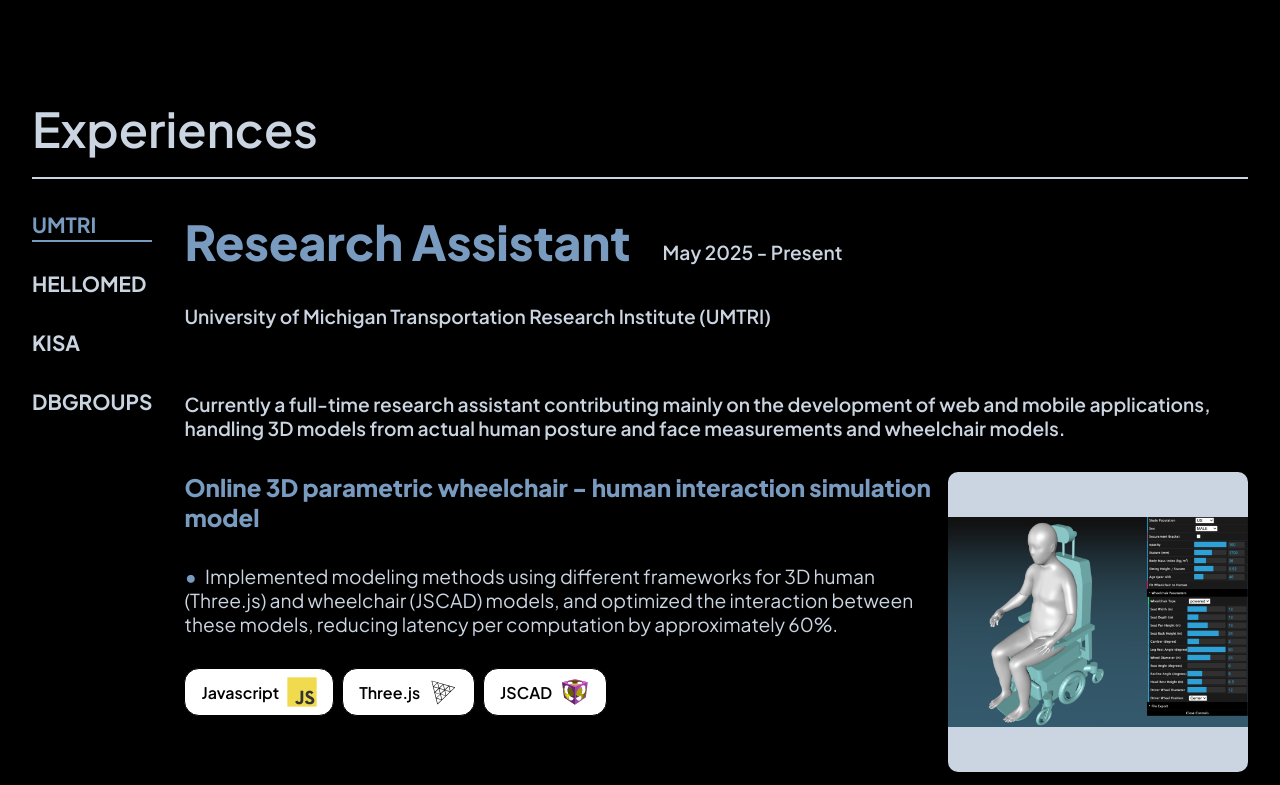
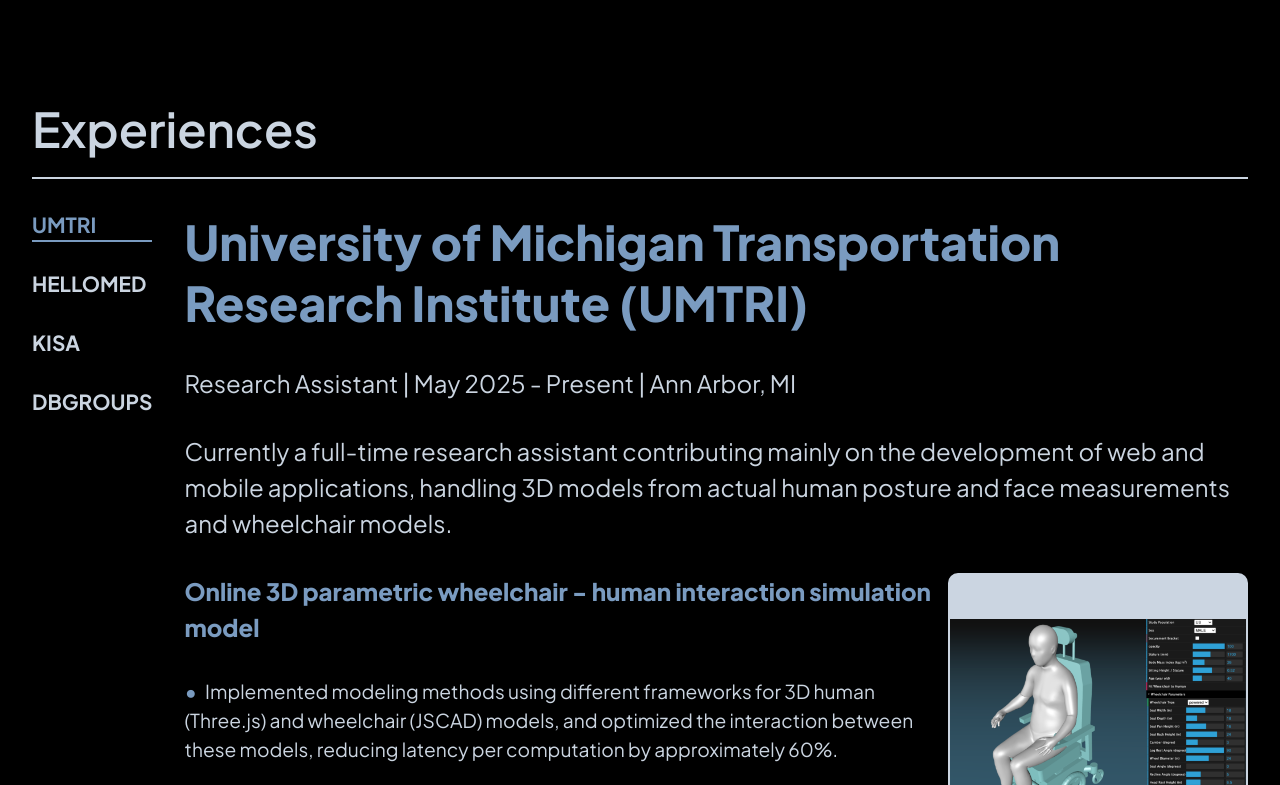
Before and after one commit to dongsub0918/personal-website, a Next.js app: page / in a window 1280 px wide. Shown: the part 2015-2800 px from the top of the page. Built offline with nearby package versions, Linux system fonts and the light colour scheme.

Commit message:
experience section implementation complete

```diff
--- a/src/lib/content/experiences.ts
+++ b/src/lib/content/experiences.ts
@@ -58,7 +58,10 @@
           internalLink: null,
           preview: "/project-previews/hellomed.png",
           externalLink: "https://www.hello-med.com/",
-          githubLink: null,
+          githubLink: [
+            "https://github.com/dongsub0918/hellomed-client",
+            "https://github.com/dongsub0918/hellomed-server",
+          ],
         },
         descriptions: [
           "Deployed HIPAA compliant, reliable, and highly scalable databases and REST API servers for handling medical data including images using presigned URLs and tokens, successfully handling 300+ data submissions per month.",
@@ -95,7 +98,10 @@
           internalLink: null,
           preview: "/project-previews/kisa.png",
           externalLink: "https://www.umichkisa.com/",
-          githubLink: null,
+          githubLink: [
+            "https://github.com/dongsub0918/kisa-client",
+            "https://github.com/dongsub0918/kisa-server",
+          ],
         },
         descriptions: [
           "Designed and implemented servers and databases to power the bulletin board feature, serving as a platform for +400 user posts and externally requested job postings, with traffic of ~1,000 unique users per day.",
@@ -120,7 +126,10 @@
           internalLink: null,
           preview: "/project-previews/pocha.png",
           externalLink: "https://www.umichkisa.com/pocha",
-          githubLink: null,
+          githubLink: [
+            "https://github.com/dongsub0918/kisa-client",
+            "https://github.com/dongsub0918/kisa-server",
+          ],
         },
         descriptions: [
           "Designed and implemented a reliable and live notification system for order status updates using socket communication.",
--- a/src/ui/aboutSection/aboutSection.module.css
+++ b/src/ui/aboutSection/aboutSection.module.css
@@ -28,10 +28,6 @@
 }
 
 @media (max-width: 760px) {
-  .container {
-    min-height: 100vh;
-  }
-
   .title {
     font-size: 1.6rem;
   }
--- a/src/ui/experiencesSection/experiencesContent/experiencesContent.module.css
+++ b/src/ui/experiencesSection/experiencesContent/experiencesContent.module.css
@@ -4,65 +4,16 @@
   gap: 2rem;
 }
 
-.temp {
+.companyContainer {
   display: flex;
   gap: 2rem;
   align-items: end;
-
-  span {
-    font-size: 1.2rem;
-    font-weight: 600;
-    margin-bottom: 0.5rem;
-  }
 }
 
-.header {
+.headerContainer {
   display: flex;
   flex-direction: column;
   gap: 2rem;
-  transition: color var(--transition-duration) var(--transition-timing);
-
-  h3 {
-    font-size: 3rem;
-    font-weight: 1000;
-    color: var(--primary);
-    transition: color var(--transition-duration) var(--transition-timing);
-  }
-
-  p {
-    font-size: 1.2rem;
-    font-weight: 600;
-  }
-}
-
-.subHeader {
-  display: flex;
-  justify-content: space-between;
-  align-items: center;
-  font-size: 1.1rem;
-  font-weight: 600;
-}
-
-.description {
-  display: flex;
-  flex-direction: column;
-  gap: 1rem;
-  font-size: 1.2rem;
-
-  p::before {
-    content: "•";
-    color: var(--primary);
-    margin-right: 0.5rem;
-    font-weight: bold;
-    transition: color var(--transition-duration) var(--transition-timing);
-  }
-}
-
-.projectsHeader {
-  font-size: 1.5rem;
-  font-weight: 1000;
-  color: var(--primary);
-  transition: color var(--transition-duration) var(--transition-timing);
 }
 
 .projectsContainer {
@@ -83,8 +34,82 @@
   gap: 2rem;
 }
 
-.projectTitle {
-  font-size: 1.5rem;
+/* font sizes */
+.headerFont {
+  font-size: 3rem;
   font-weight: 1000;
   color: var(--primary);
 }
+
+.subheaderFont {
+  font-size: 1.5rem;
+  line-height: 1.5;
+}
+
+.bulletPointFont {
+  font-size: 1.2rem;
+  line-height: 1.5;
+}
+
+.subheaderFont.highlight {
+  font-weight: 1000;
+  color: var(--primary);
+}
+
+.bulletPointFont::before {
+  content: "•";
+  color: var(--primary);
+  margin-right: 0.5rem;
+  font-weight: bold;
+  transition: color var(--transition-duration) var(--transition-timing);
+}
+
+@media (max-width: 600px) {
+  .headerFont {
+    font-size: 2rem;
+  }
+
+  .subheaderFont {
+    font-size: 1.2rem;
+  }
+
+  .bulletPointFont {
+    font-size: 1rem;
+  }
+
+  .projectsContainer {
+    gap: 3rem;
+  }
+
+  .projectContent {
+    gap: 1rem;
+  }
+}
+
+/* skills display */
+
+.projectSkillsWideView {
+  display: block;
+}
+
+.projectSkillsSmallView {
+  display: none;
+  margin-top: 3rem;
+}
+
+@media (max-width: 1400px) {
+  .projectSkillsWideView {
+    display: none;
+  }
+
+  .projectSkillsSmallView {
+    display: block;
+  }
+}
+
+/* preview display */
+@media (max-width: 700px) {
+  .projectContainer {
+    flex-direction: column;
+  }
+}
--- a/src/ui/experiencesSection/experiencesContent/experiencesContent.tsx
+++ b/src/ui/experiencesSection/experiencesContent/experiencesContent.tsx
@@ -17,49 +17,54 @@
   return (
     <div className={styles.container}>
       {/* header */}
-      <div className={styles.header}>
-        <div className={styles.temp}>
-          <h3>{experience.title}</h3>
-          <span>
-            {experience.start} - {experience.end}
-          </span>
+      <div className={styles.headerContainer}>
+        <div className={styles.companyContainer}>
+          <h3 className={styles.headerFont}>{experience.company}</h3>
         </div>
-        <p>{experience.company}</p>
-        <div className={styles.subHeader}>
-          {/* <span>{experience.location}</span> */}
-        </div>
-        <p className={styles.description}>{experience.description}</p>
+        <p className={styles.subheaderFont}>
+          {experience.title} | {experience.start} - {experience.end} |{" "}
+          {experience.location}
+        </p>
+        <p className={styles.subheaderFont}>{experience.description}</p>
       </div>
 
-      {/* description */}
+      {/* projects */}
 
-      {/* projects */}
       <div className={styles.projectsContainer}>
         {projects.map((project) => (
-          <div key={project.title} className={styles.projectContainer}>
+          <div key={project.title}>
+            <div className={styles.projectContainer}>
               <div className={styles.projectContent}>
                 {/* project title */}
-              <p className={styles.projectTitle}>{project.title}</p>
+                <p className={`${styles.subheaderFont} ${styles.highlight}`}>
+                  {project.title}
+                </p>
 
                 {/* project descriptions */}
-              <div className={styles.description}>
                 {project.descriptions.map((description) => (
-                  <p key={description}>{description}</p>
+                  <p key={description} className={styles.bulletPointFont}>
+                    {description}
+                  </p>
                 ))}
-              </div>
 
                 {/* project skills */}
+                <div className={styles.projectSkillsWideView}>
                   <ProjectSkills skills={project.skills} />
-
-              {/* project links */}
+                </div>
               </div>
 
               {project.cardContent.preview && (
                 <ProjectPreviewCard
                   externalLink={project.cardContent.externalLink}
+                  githubLink={project.cardContent.githubLink}
                   preview={project.cardContent.preview}
                 />
               )}
+            </div>
+
+            <div className={styles.projectSkillsSmallView}>
+              <ProjectSkills skills={project.skills} />
+            </div>
           </div>
         ))}
       </div>
--- a/src/ui/experiencesSection/experiencesContent/projectPreviewCard.module.css
+++ b/src/ui/experiencesSection/experiencesContent/projectPreviewCard.module.css
@@ -1,37 +1,33 @@
 .container {
   display: flex;
   flex-direction: column;
-  gap: 0.5rem;
 }
-
-.link {
-  display: flex;
-  align-items: center;
-  justify-content: center;
-  gap: 0.5rem;
-  /* border: 3px solid var(--accent); */
-  border-radius: 10px;
-  padding: 0.5rem 1rem;
-  font-size: 1.2rem;
-  font-weight: 600;
-  transition: border-color var(--transition-duration) var(--transition-timing);
-}
-
-/* .link:hover {
-  border: 3px solid var(--accent-dark);
-} */
 
 .imageContainer {
   display: flex;
   flex-direction: column;
   position: relative;
-  border-radius: 10px;
   width: 300px;
   height: 300px;
   flex-shrink: 0;
 }
 
+.link:hover {
+  opacity: 0.7;
+}
+
 .previewImage {
+  object-fit: contain;
+  background-color: var(--foreground);
+  border: 2px solid var(--foreground);
+  border-radius: 10px 10px 0 0;
+  overflow: hidden;
+  transition: background-color var(--transition-duration)
+      var(--transition-timing),
+    border-color var(--transition-duration) var(--transition-timing);
+}
+
+.noLink {
   object-fit: contain;
   background-color: var(--foreground);
   border-radius: 10px;
@@ -39,3 +35,26 @@
   transition: background-color var(--transition-duration)
     var(--transition-timing);
 }
+
+.linkContainer {
+  display: flex;
+  justify-content: end;
+  padding: 0.7rem;
+  gap: 1.2rem;
+  border-left: 2px solid var(--foreground);
+  border-right: 2px solid var(--foreground);
+  border-bottom: 2px solid var(--foreground);
+  border-radius: 0 0 10px 10px;
+  transition: border-color var(--transition-duration) var(--transition-timing);
+}
+
+@media (max-width: 700px) {
+  .container {
+    margin-top: 20px;
+  }
+
+  .imageContainer {
+    width: 100%;
+    height: 300px;
+  }
+}
--- a/src/ui/experiencesSection/experiencesContent/projectPreviewCard.tsx
+++ b/src/ui/experiencesSection/experiencesContent/projectPreviewCard.tsx
@@ -4,15 +4,16 @@
 import Icon from "@/ui/icon/icon";
 
 import styles from "./projectPreviewCard.module.css";
-import { div } from "framer-motion/client";
 
 interface ProjectPreviewCardProps {
   externalLink: string | null;
+  githubLink: string[] | null;
   preview: string;
 }
 
 export default function ProjectPreviewCard({
   externalLink,
+  githubLink,
   preview,
 }: ProjectPreviewCardProps) {
   return (
@@ -20,11 +21,16 @@
       <div className={styles.imageContainer}>
         <Image
           src={preview}
-          className={styles.previewImage}
+          className={
+            !externalLink && !githubLink ? styles.noLink : styles.previewImage
+          }
           alt={`${preview?.split("/").pop()} preview`}
           fill
         />
       </div>
+
+      {(externalLink || githubLink) && (
+        <div className={styles.linkContainer}>
           {externalLink && (
             <Link
               href={externalLink}
@@ -32,9 +38,22 @@
               target="_blank"
               rel="noopener noreferrer"
             >
-          <span>View Project</span>
               <Icon name="link-external" size={20} />
             </Link>
+          )}
+          {githubLink &&
+            githubLink.map((link) => (
+              <Link
+                key={link}
+                href={link}
+                className={styles.link}
+                target="_blank"
+                rel="noopener noreferrer"
+              >
+                <Icon name="github-mark" size={20} />
+              </Link>
+            ))}
+        </div>
       )}
     </div>
   );
--- a/src/ui/experiencesSection/experiencesContent/projectSkills.tsx
+++ b/src/ui/experiencesSection/experiencesContent/projectSkills.tsx
@@ -12,7 +12,12 @@
       {skills.map((skill) => (
         <div key={skill.name} className={styles.skill}>
           <span>{skill.name}</span>
-          <Icon name={skill.iconPath} size={30} preventInvert={true} />
+          <div className={styles.iconWideView}>
+            <Icon name={skill.iconPath} size={30} preventInvert={true} />
+          </div>
+          <div className={styles.iconSmallView}>
+            <Icon name={skill.iconPath} size={20} preventInvert={true} />
+          </div>
         </div>
       ))}
     </div>
--- a/src/ui/experiencesSection/experiencesSection.tsx
+++ b/src/ui/experiencesSection/experiencesSection.tsx
@@ -1,7 +1,6 @@
 "use client";
 
 import SectionHeader from "@ui/sectionHeader/sectionHeader";
-import EmergingElement from "@ui/emergingElements/emergingElements";
 import MiniNav from "@ui/navbar/miniNav";
 import experiences from "@lib/content/experiences";
 
--- a/src/ui/navbar/miniNav.module.css
+++ b/src/ui/navbar/miniNav.module.css
@@ -5,6 +5,7 @@
 }
 
 .tab {
+  display: flex;
   cursor: pointer;
   font-size: 1.3rem;
   position: relative;
@@ -41,6 +42,7 @@
   .container {
     flex-direction: row;
     justify-content: space-between;
+    gap: 1rem;
   }
 
   .tab {
--- a/src/ui/sectionHeader/sectionHeader.module.css
+++ b/src/ui/sectionHeader/sectionHeader.module.css
@@ -49,3 +49,9 @@
   font-size: 1.2rem;
   font-weight: 600;
 }
+
+@media (max-width: 450px) {
+  .title {
+    font-size: 2rem;
+  }
+}
```
Also changed, not shown: src/ui/experiencesSection/experiencesContent/projectSkills.module.css (+30 -0 lines). Lines whose indentation alone changed are shown as unchanged.
